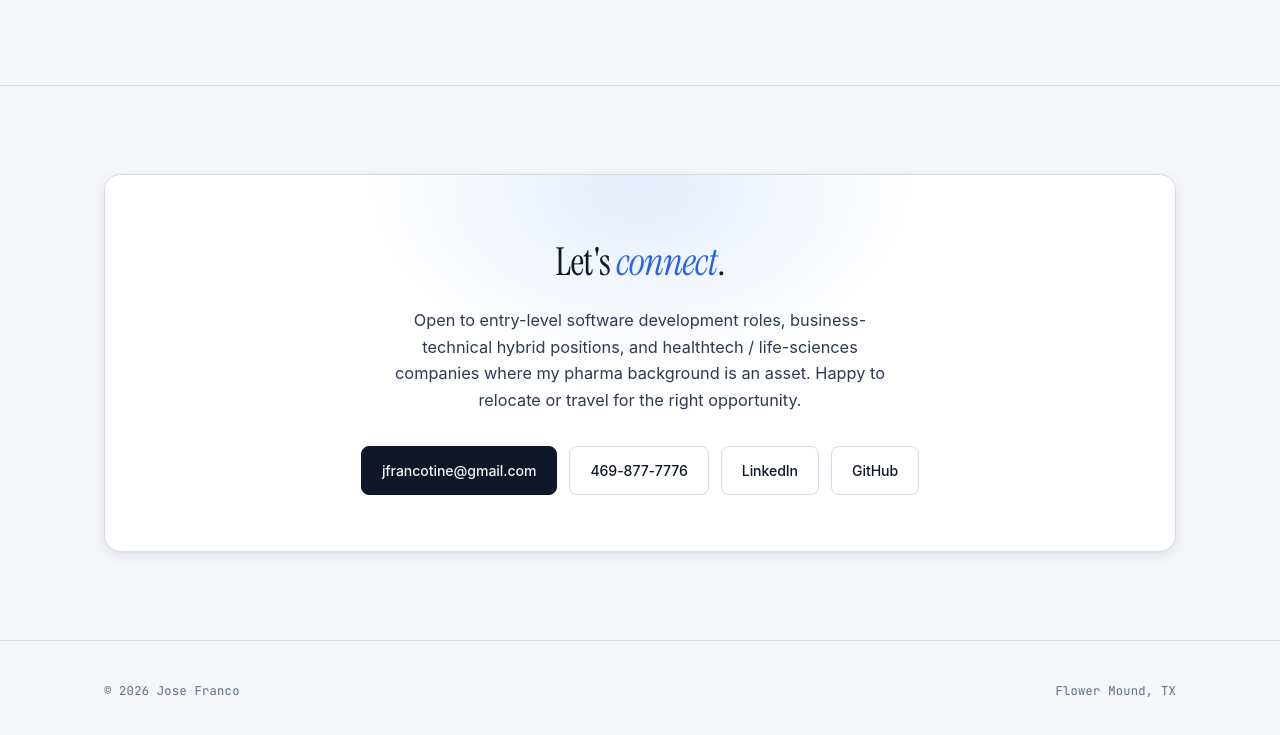
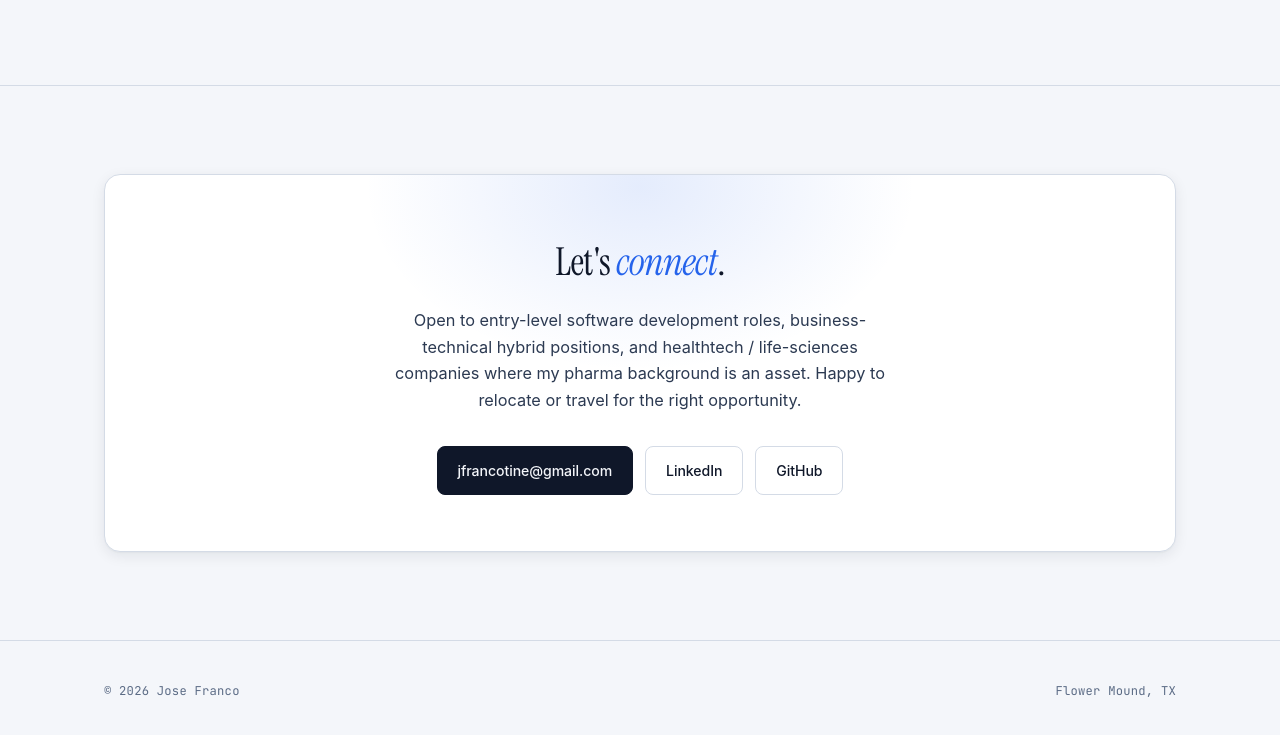
Before and after one commit to jfrancotine/jfrancotine.github.io, a plain HTML site: page index.html in a window 1280 px wide. Shown: the part 7512-8247 px from the top of the page. Drawn offline with Linux system fonts and the light colour scheme; a web font is replaced by a local one.

Commit message:
Update 5/7

```diff
--- a/index.html
+++ b/index.html
@@ -1210,7 +1210,7 @@
       <p>Open to entry-level software development roles, business-technical hybrid positions, and healthtech / life-sciences companies where my pharma background is an asset. Happy to relocate or travel for the right opportunity.</p>
       <div class="contact-links">
         <a class="btn btn-primary" href="mailto:jfrancotine@gmail.com">jfrancotine@gmail.com</a>
-        <a class="btn btn-secondary" href="tel:+14698777776">469-877-7776</a>
+        <!-- <a class="btn btn-secondary" href="tel:+14698777776">469-877-7776</a> -->
         <a class="btn btn-secondary" href="https://linkedin.com/in/jfrancotine" target="_blank" rel="noopener">LinkedIn</a>
         <a class="btn btn-secondary" href="https://github.com/jfrancotine" target="_blank" rel="noopener">GitHub</a>
       </div>
```
